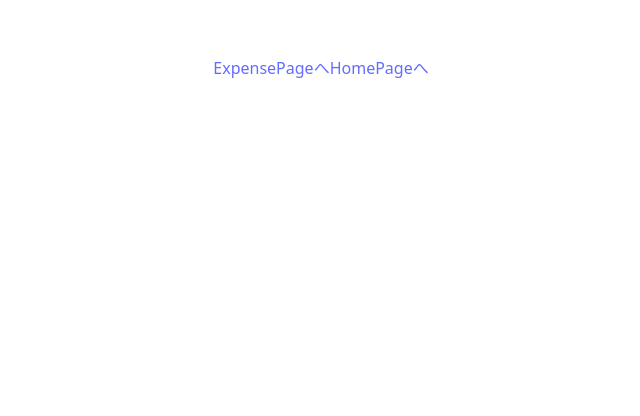
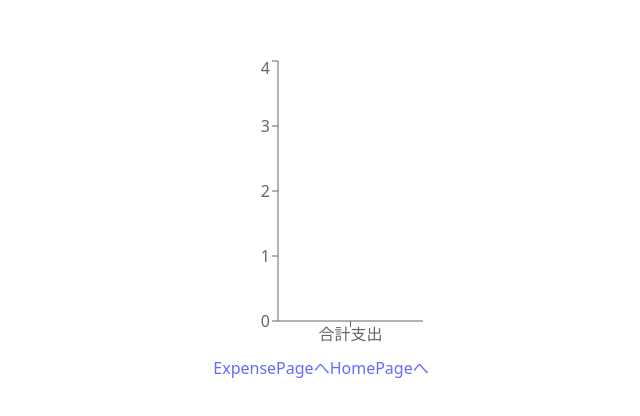
Before and after one commit to NK702468/household-account-book, a React (Vite) app: page /graph in a window 1280 px wide. Shown: the part 194-610 px from the top of the page, without its empty margins (319-959 px from the left). Built offline with nearby package versions, Linux system fonts and the light colour scheme.

Commit message:
fix code

```diff
--- a/src/pages/GraphPage.tsx
+++ b/src/pages/GraphPage.tsx
@@ -1,7 +1,7 @@
 import { Link } from "react-router-dom"
 import { ROUTES } from "../ROUTES"
 import { State } from "../App"
-import { Bar, BarChart, Tooltip, XAxis, YAxis } from "recharts"
+import { Bar, BarChart, ResponsiveContainer, Tooltip, XAxis, YAxis } from "recharts"
 
 type Props = {
   state:State
@@ -17,12 +17,14 @@ export default function GraphPage({state}: Props) {
   ];
   return (
     <div style={{width: "100%", height: 300}}>
+      <ResponsiveContainer>
         <BarChart data={data}>
           <XAxis dataKey="name"/>
           <YAxis />
           <Tooltip />
           <Bar dataKey="total"/>
         </BarChart>
+      </ResponsiveContainer>
 
       <Link to={ROUTES.EXPENSE}>ExpensePageへ</Link>
       <Link to={ROUTES.HOME}>HomePageへ</Link>
```
Lines whose indentation alone changed are shown as unchanged.
